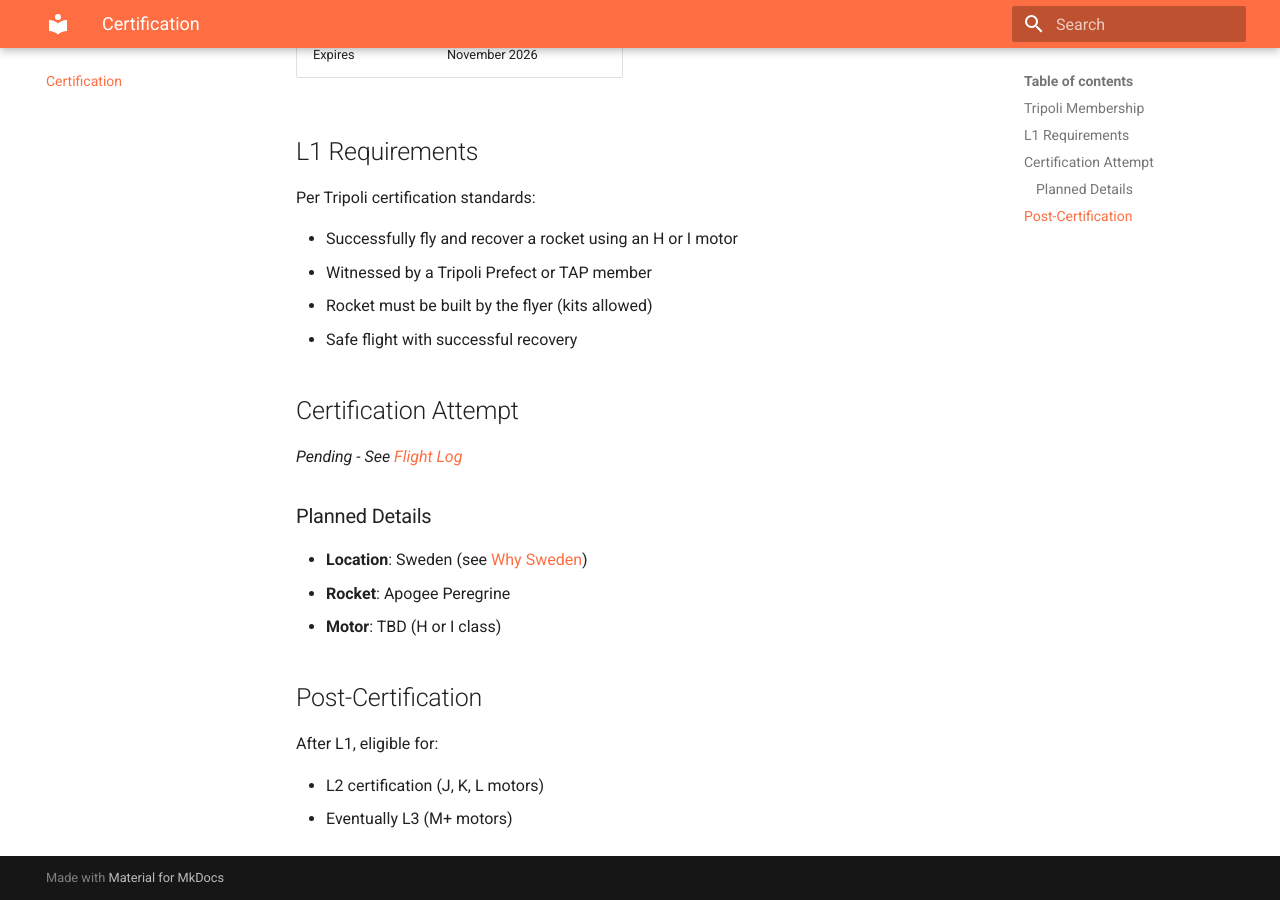
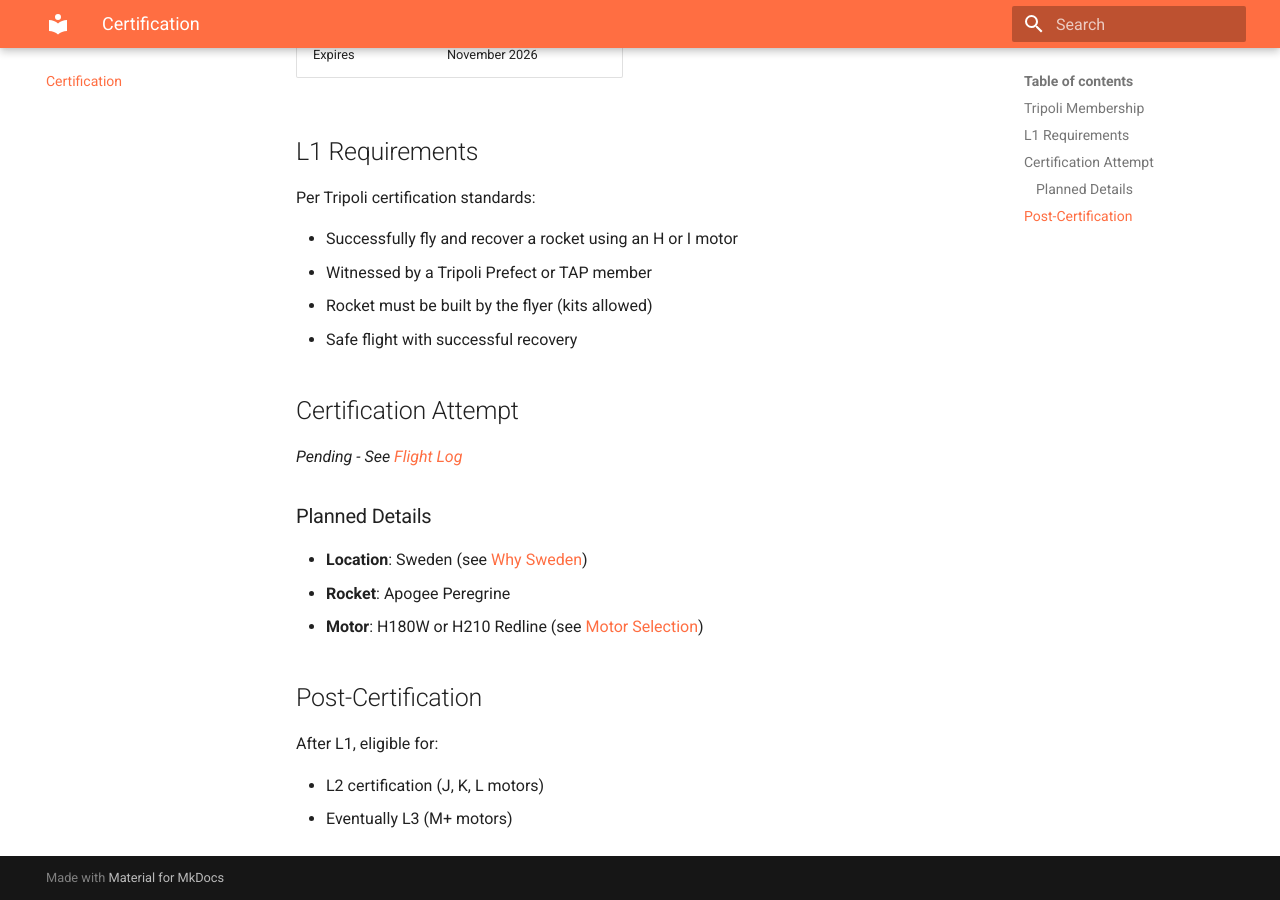
Before and after one commit to tonuonu/MyLevel1Peregrine, an MkDocs documentation site: the page built from docs/certification/index.md, in a window 1280 px wide and 900 px high, scrolled down 928 px. Built offline with MkDocs 1.6.1 and Material for MkDocs 9.7.7, drawn with Linux system fonts in a browser that asks for light colours.

Commit message:
Fix motor reference - H180W or H210 Redline per motor selection docs

```diff
--- a/docs/certification/index.md
+++ b/docs/certification/index.md
@@ -29,7 +29,7 @@ Per Tripoli certification standards:
 
 - **Location**: Sweden (see [Why Sweden](../decisions/why-sweden.md))
 - **Rocket**: Apogee Peregrine
-- **Motor**: TBD (H or I class)
+- **Motor**: H180W or H210 Redline (see [Motor Selection](../simulations/motors.md))
 
 ## Post-Certification
 
```
